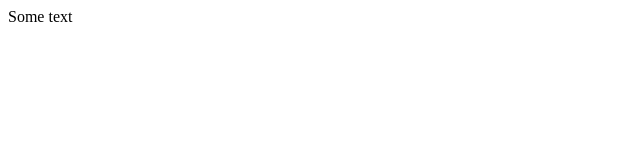
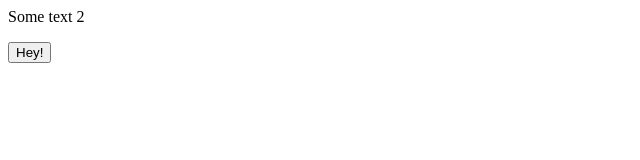
Before and after one commit to ocassio/git-tutorial, a plain HTML site: page index.html in a window 1280 px wide. Shown: the whole page, without its empty margins (0-640 px from the left). Drawn offline with Linux system fonts and the light colour scheme.

Commit message:
Add styles

```diff
--- a/index.html
+++ b/index.html
@@ -3,6 +3,7 @@
 	<title>Test</title>
 	</head>
 	<body>
-	<p>Some text</p>
+	<p>Some text 2</p>
+	<button>Hey!</button>
 	</body>
 </html>
--- /dev/null
+++ b/styles.css
@@ -0,0 +1,3 @@
+body {
+    color: red;
+}
```
